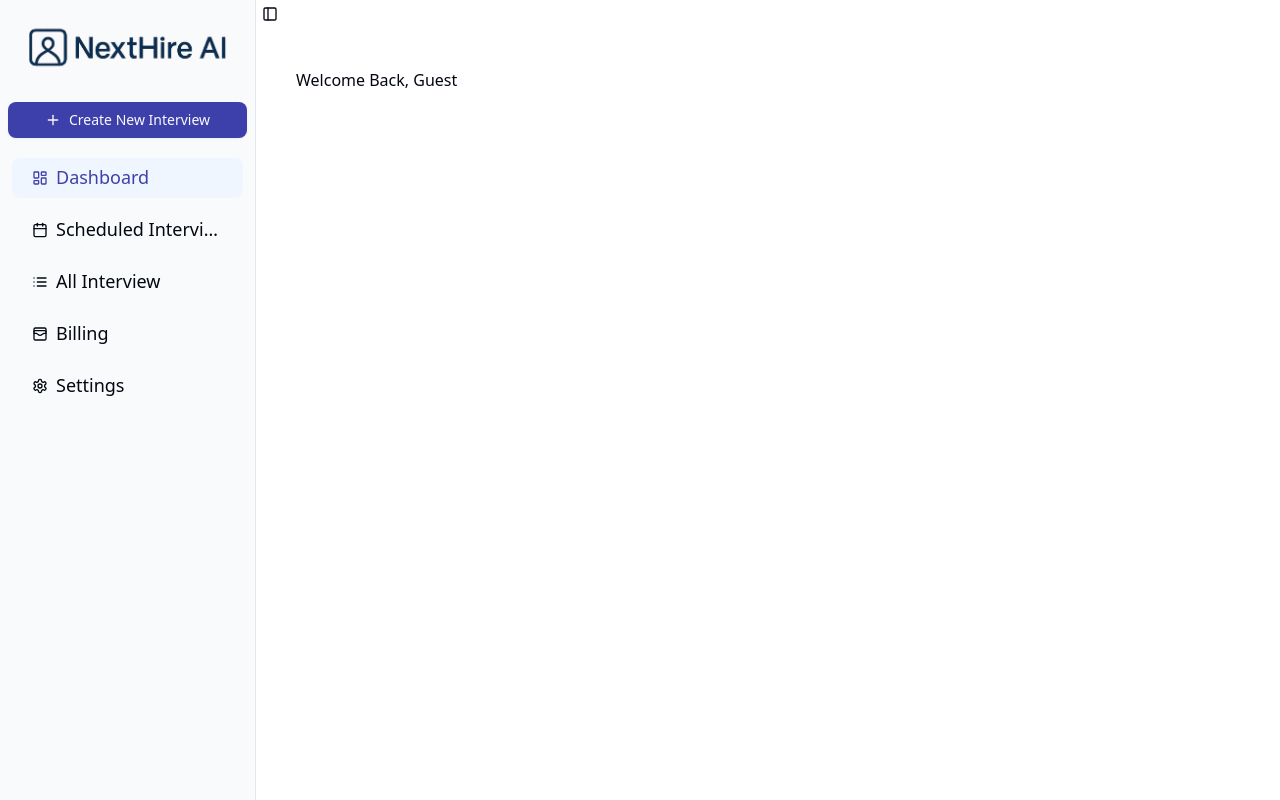
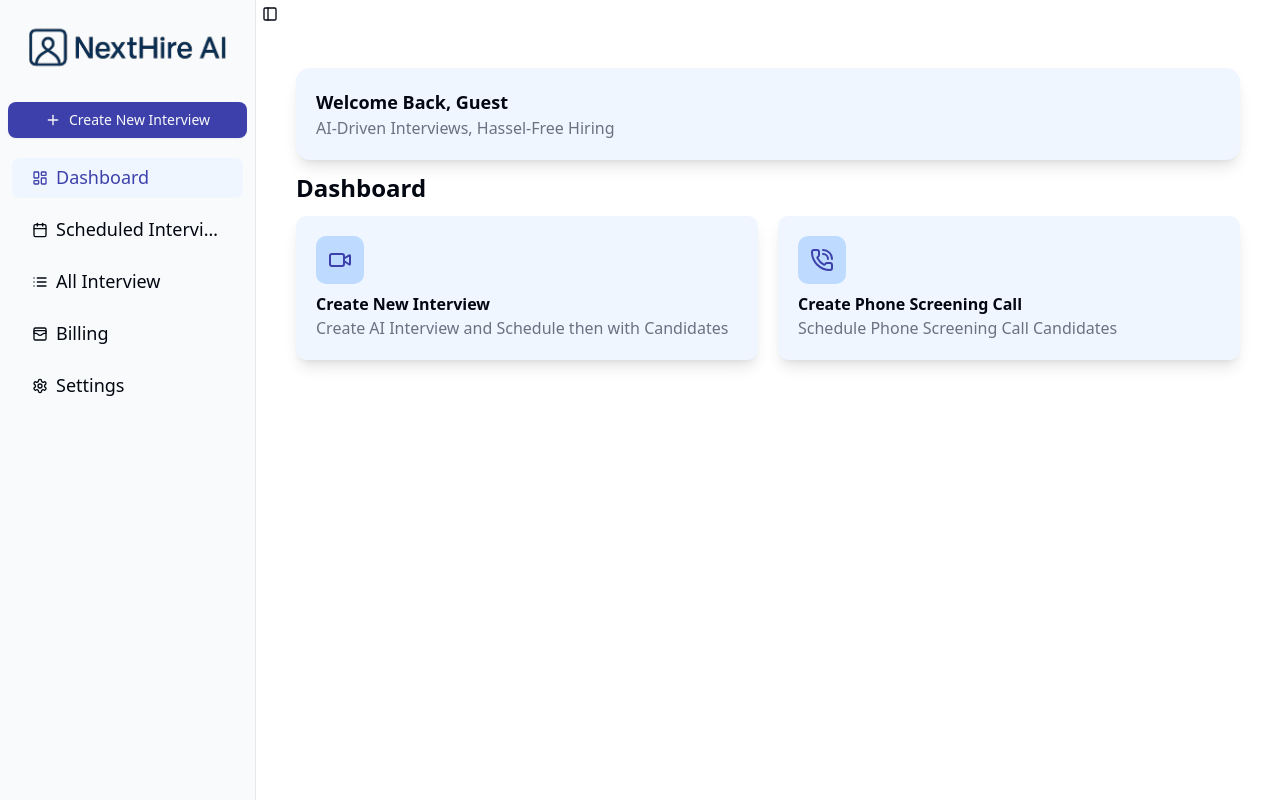
Before and after one commit to princesompura/NextHire-AI, a Next.js app in the folder nexthire-ai/: page /dashboard in a window 1280 px wide. Built offline with nearby package versions, Linux system fonts and the light colour scheme; no server answers.

Commit message:
Dashboard UI

```diff
--- a/nexthire-ai/app/(main)/Provider.js
+++ b/nexthire-ai/app/(main)/Provider.js
@@ -8,7 +8,7 @@ function DashboardProvider({ children }) {
 
         <SidebarProvider>
             <AppSidebar />
-                <div>
+                <div className='w-full'>
                 <SidebarTrigger />
                     {children}
                 </div>
--- /dev/null
+++ b/nexthire-ai/app/(main)/dashboard/_components/CreateOptions.jsx
@@ -0,0 +1,21 @@
+import { Phone, PhoneCallIcon, Video } from 'lucide-react'
+import React from 'react'
+
+function CreateOptions() {
+    return (
+        <div className='grid grid-cols-2 gap-5'>
+            <div className='bg-blue-50 p-5 rounded-lg w-full shadow-lg'>
+                <Video className='p-3 text-primary bg-blue-200 rounded-lg h-12 w-12' />
+                <h2 className='font-bold mt-2'>Create New Interview</h2>
+                <p className='text-gray-500'>Create AI Interview and Schedule then with Candidates</p>
+            </div>
+            <div className='bg-blue-50 p-5 rounded-lg w-full shadow-lg'>
+                <PhoneCallIcon className='p-3 text-primary bg-blue-200 rounded-lg h-12 w-12' />
+                <h2 className='font-bold mt-2'>Create Phone Screening Call</h2>
+                <p className='text-gray-500'>Schedule Phone Screening Call Candidates</p>
+            </div>
+        </div>
+    )
+}
+
+export default CreateOptions
--- a/nexthire-ai/app/(main)/dashboard/_components/WelcomeContainer.jsx
+++ b/nexthire-ai/app/(main)/dashboard/_components/WelcomeContainer.jsx
@@ -1,5 +1,6 @@
 "use client";
 import { useUser } from '@/app/Provider';
+import Image from 'next/image';
 import React from 'react';
 
 function WelcomeContainer() {
@@ -7,10 +8,12 @@ function WelcomeContainer() {
     console.log("User in WelcomeContainer:", user); // Debugging log
 
     return (
-        <div>
+        <div className='bg-blue-50 p-5 rounded-xl w-full flex justify-between items-center  shadow-lg'>
             <div>
-                <h2> Welcome Back, {user?.name || "Guest"} </h2>
+                <h2 className='text-lg font-bold'> Welcome Back, {user?.name || "Guest"} </h2>
+                <h2 className='text-gray-500'>AI-Driven Interviews, Hassel-Free Hiring</h2>
             </div>
+            {user&&<Image src={user?.picture} alt='userAvatar' width={60} height={40} className='rounded-full'/>}
         </div>
     );
 }
--- a/nexthire-ai/app/(main)/dashboard/page.jsx
+++ b/nexthire-ai/app/(main)/dashboard/page.jsx
@@ -1,10 +1,13 @@
 import React from 'react'
 import WelcomeContainer from './_components/WelcomeContainer'
+import CreateOptions from './_components/CreateOptions'
 
 function Dashboard() {
   return (
     <div>
       <WelcomeContainer />
+      <h2 className='my-3 font-bold text-2xl'>Dashboard</h2>
+      <CreateOptions />
     </div>
   )
 }
--- a/nexthire-ai/next.config.mjs
+++ b/nexthire-ai/next.config.mjs
@@ -1,4 +1,8 @@
 /** @type {import('next').NextConfig} */
-const nextConfig = {};
+const nextConfig = {
+    images: {
+        domains: ['lh3.googleusercontent.com']
+    },
+};
 
 export default nextConfig;
```
